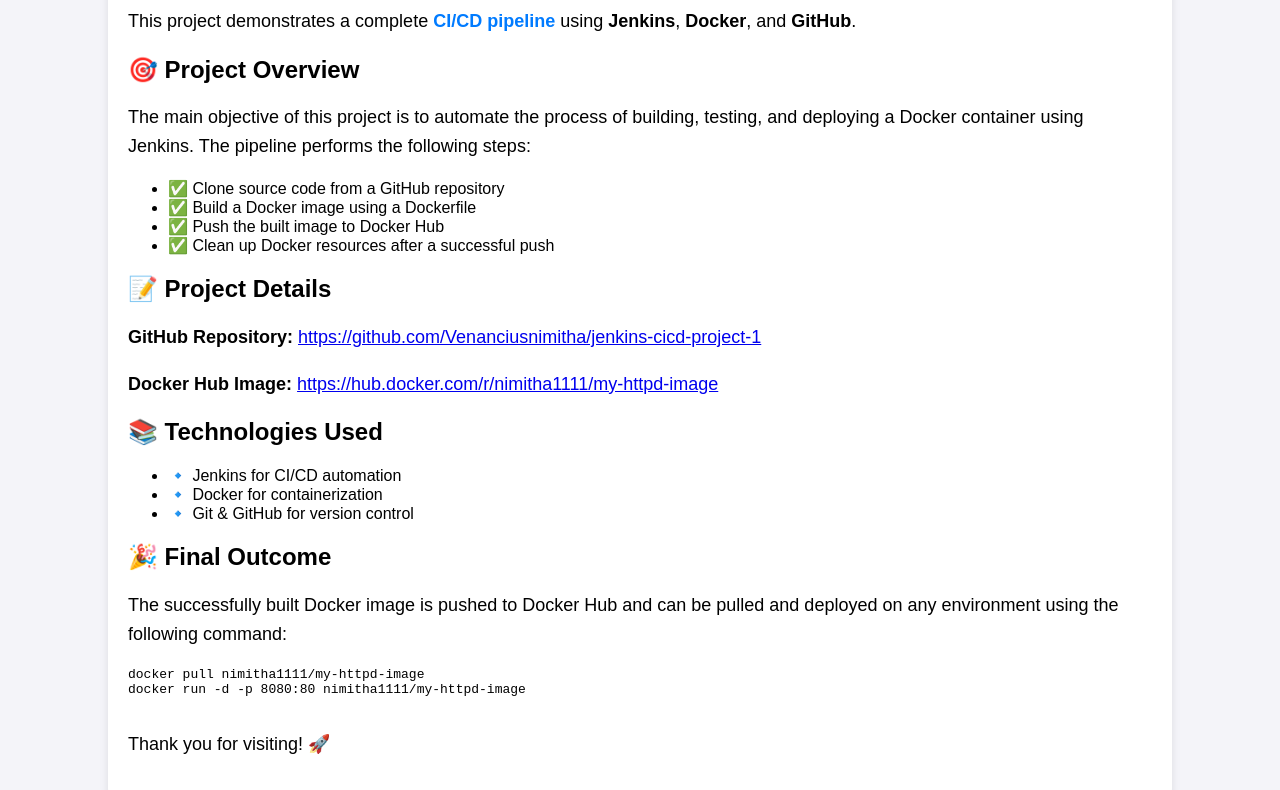
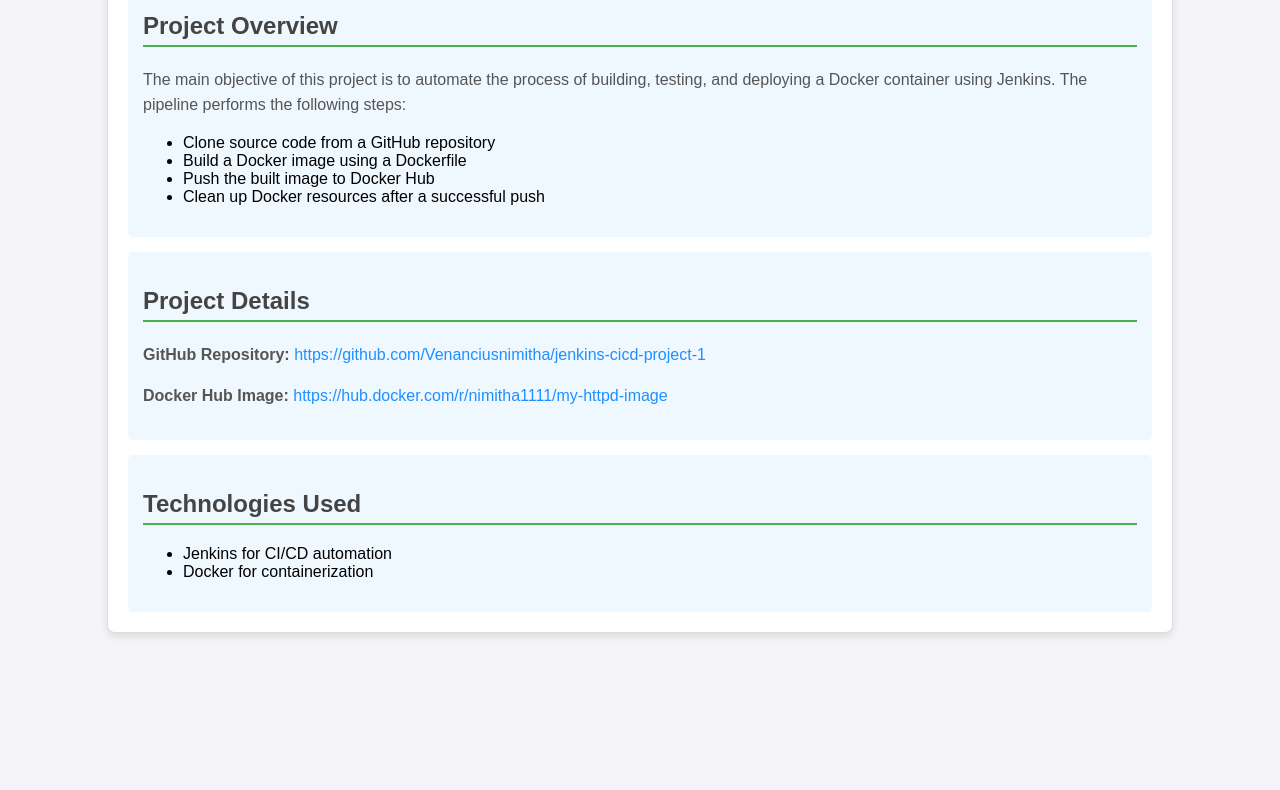
Before and after one commit to Venanciusnimitha/jenkins-cicd-project-1, a plain HTML site: page index.html in a window 1280 px wide. Shown: the part 144-934 px from the top of the page. After the commit the page ends 800 px from the top, so only its background shows below. Drawn offline with Linux system fonts and the light colour scheme.

```diff
--- a/index.html
+++ b/index.html
@@ -1,7 +1,9 @@
 <!DOCTYPE html>
 <html>
 <head>
-    <title>Jenkins CI/CD Docker Project</title>
+    <meta charset="UTF-8">
+    <meta name="viewport" content="width=device-width, initial-scale=1.0">
+    <title>Jenkins CI/CD Docker Integration Project</title>
     <style>
         body {
             font-family: Arial, sans-serif;
@@ -11,79 +13,73 @@
         }
         .container {
             width: 80%;
-            margin: 50px auto;
-            background-color: #fff;
+            margin: 20px auto;
+            background-color: #ffffff;
+            border: 1px solid #ddd;
+            border-radius: 8px;
+            box-shadow: 0 4px 8px rgba(0, 0, 0, 0.1);
             padding: 20px;
-            box-shadow: 0 4px 8px rgba(0,0,0,0.1);
-            border-radius: 8px;
         }
         h1 {
             color: #333;
+            text-align: center;
+        }
+        h2 {
+            color: #444;
+            border-bottom: 2px solid #4CAF50;
+            padding-bottom: 5px;
         }
         p {
-            font-size: 18px;
             line-height: 1.6;
+            color: #555;
         }
-        .highlight {
-            color: #007bff;
-            font-weight: bold;
+        .project-details, .technologies {
+            background-color: #f0f8ff;
+            padding: 15px;
+            margin-top: 15px;
+            border-radius: 5px;
+        }
+        a {
+            color: #1e90ff;
+            text-decoration: none;
+        }
+        a:hover {
+            text-decoration: underline;
         }
     </style>
 </head>
 <body>
-    <div class="container">
-        <h1>🚀 Jenkins CI/CD Docker Integration Project</h1>
+
+<div class="container">
+    <h1>Jenkins CI/CD Docker Integration Project</h1>
+
+    <div class="project-details">
+        <h2>Project Overview</h2>
         <p>
-            This project demonstrates a complete <span class="highlight">CI/CD pipeline</span> using
-            <strong>Jenkins</strong>, <strong>Docker</strong>, and <strong>GitHub</strong>.
-        </p>
-
-        <h2>🎯 Project Overview</h2>
-        <p>
-            The main objective of this project is to automate the process of building, testing, and
-            deploying a Docker container using Jenkins. The pipeline performs the following steps:
+            The main objective of this project is to automate the process of building, testing, and deploying a Docker container using Jenkins. The pipeline performs the following steps:
         </p>
         <ul>
-            <li>✅ Clone source code from a GitHub repository</li>
-            <li>✅ Build a Docker image using a Dockerfile</li>
-            <li>✅ Push the built image to Docker Hub</li>
-            <li>✅ Clean up Docker resources after a successful push</li>
+            <li>Clone source code from a GitHub repository</li>
+            <li>Build a Docker image using a Dockerfile</li>
+            <li>Push the built image to Docker Hub</li>
+            <li>Clean up Docker resources after a successful push</li>
         </ul>
+    </div>
 
-        <h2>📝 Project Details</h2>
-        <p>
-            <strong>GitHub Repository:</strong>
-            <a href="https://github.com/Venanciusnimitha/jenkins-cicd-project-1" target="_blank">
-                https://github.com/Venanciusnimitha/jenkins-cicd-project-1
-            </a>
-        </p>
-        <p>
-            <strong>Docker Hub Image:</strong>
-            <a href="https://hub.docker.com/r/nimitha1111/my-httpd-image" target="_blank">
-                https://hub.docker.com/r/nimitha1111/my-httpd-image
-            </a>
-        </p>
+    <div class="project-details">
+        <h2>Project Details</h2>
+        <p><strong>GitHub Repository:</strong> <a href="https://github.com/Venanciusnimitha/jenkins-cicd-project-1" target="_blank">https://github.com/Venanciusnimitha/jenkins-cicd-project-1</a></p>
+        <p><strong>Docker Hub Image:</strong> <a href="https://hub.docker.com/r/nimitha1111/my-httpd-image" target="_blank">https://hub.docker.com/r/nimitha1111/my-httpd-image</a></p>
+    </div>
 
-        <h2>📚 Technologies Used</h2>
+    <div class="technologies">
+        <h2>Technologies Used</h2>
         <ul>
-            <li>🔹 Jenkins for CI/CD automation</li>
-            <li>🔹 Docker for containerization</li>
-            <li>🔹 Git & GitHub for version control</li>
+            <li>Jenkins for CI/CD automation</li>
+            <li>Docker for containerization</li>
         </ul>
+    </div>
+</div>
 
-        <h2>🎉 Final Outcome</h2>
-        <p>
-            The successfully built Docker image is pushed to Docker Hub and can be pulled and
-            deployed on any environment using the following command:
-        </p>
-        <pre>
-docker pull nimitha1111/my-httpd-image
-docker run -d -p 8080:80 nimitha1111/my-httpd-image
-        </pre>
-
-        <p>
-            Thank you for visiting! 🚀
-        </p>
-    </div>
 </body>
 </html>
```
